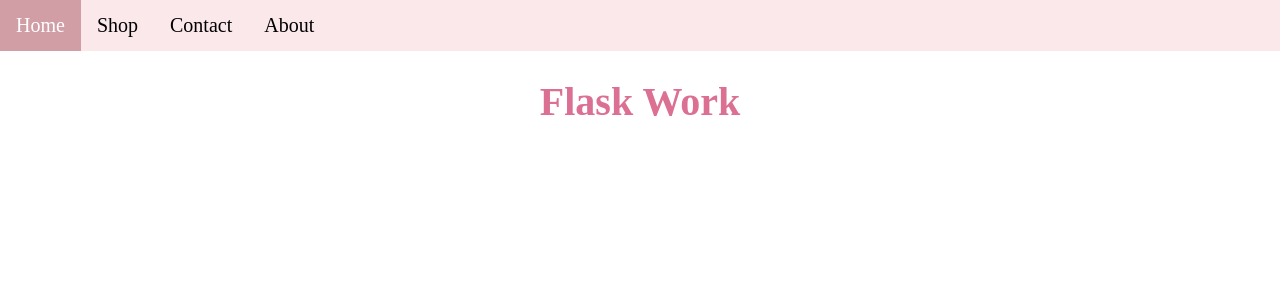
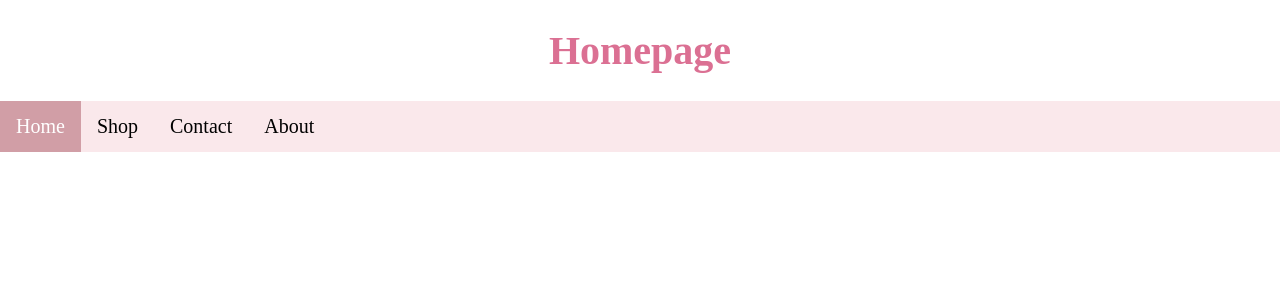
Before and after one commit to LybaaT/flask, a Flask app: page / in a window 1280 px wide. Shown: the top 300 px of the page. Run offline with Flask 2, Linux system fonts and the light colour scheme.

Commit message:
putting block titles

```diff
--- a/templates/base.html
+++ b/templates/base.html
@@ -37,13 +37,14 @@
     </style>
 </head>
 <body>
+    <h1>{% block title %}{% endblock %}</h1>
+
     <div class="nav">
         <a class="active" href="#">Home</a>
         <a href="#">Shop</a>
         <a href="#">Contact</a>
         <a href="#">About</a>
       </div>
-    <h1>Flask Work</h1>
 
     <div></div>
 </body>
--- a/templates/index.html
+++ b/templates/index.html
@@ -1 +1,3 @@
 {% extends 'base.html' %}
+
+{% block title %}Homepage{% endblock %}
```
